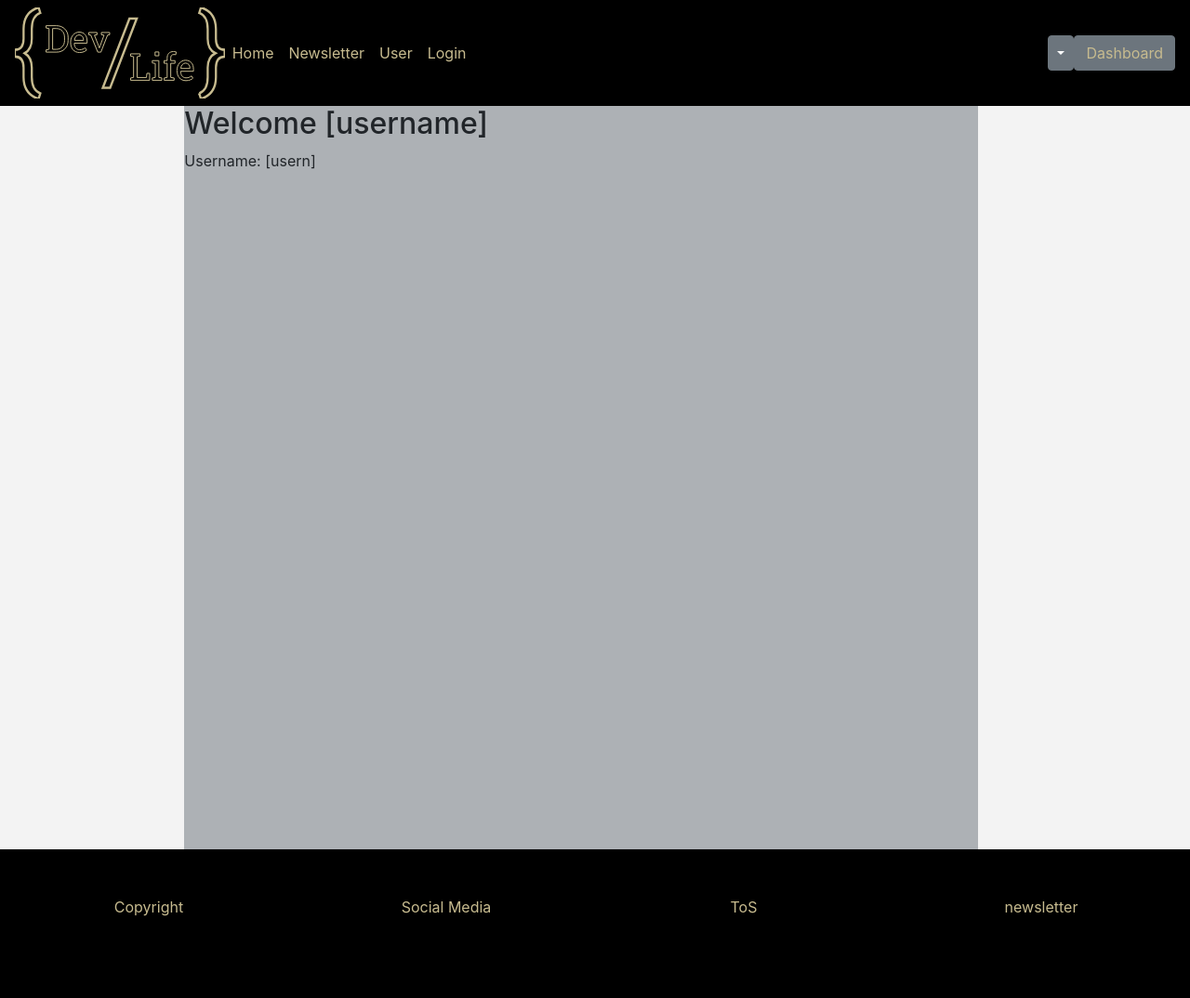
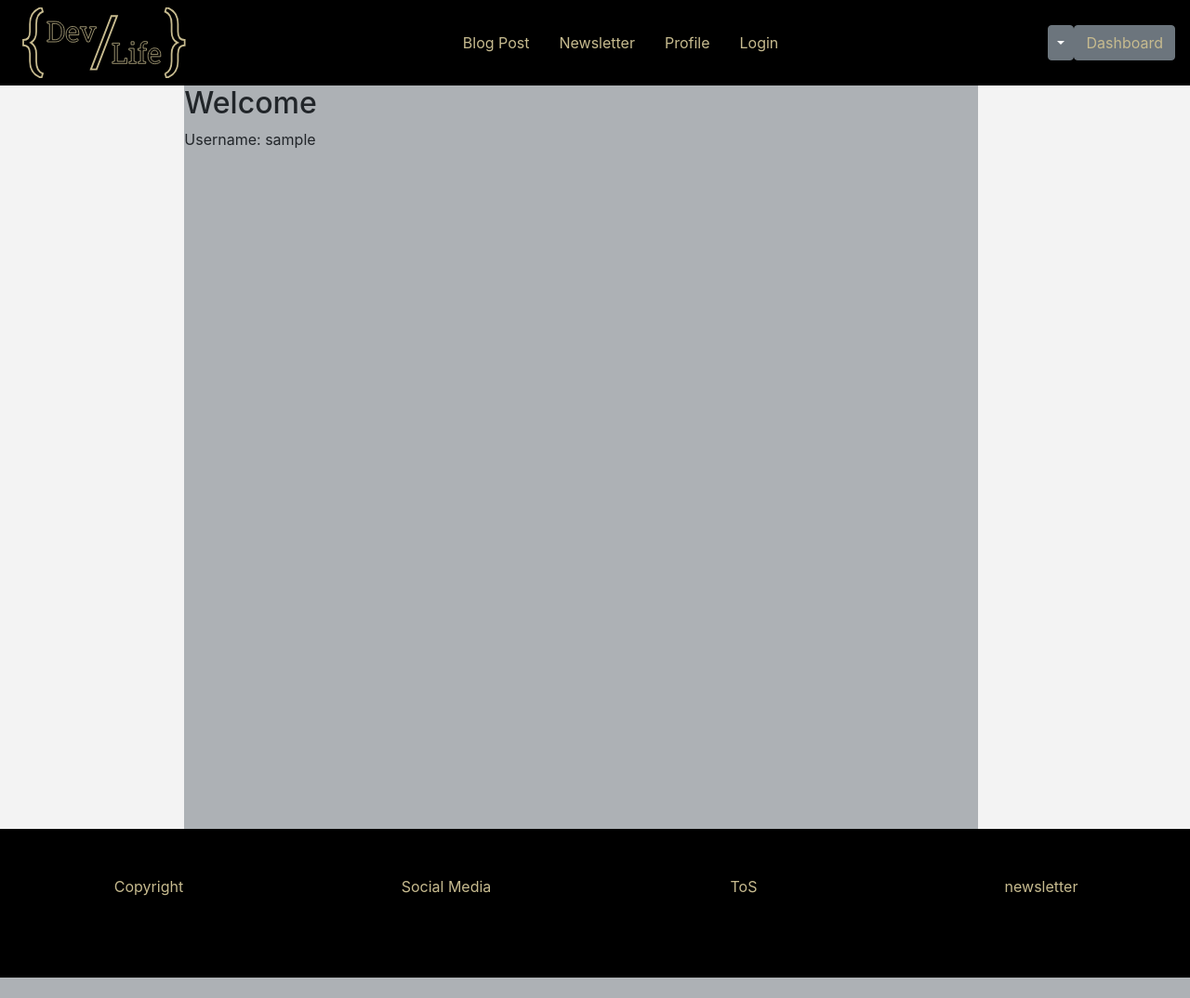
Before and after one commit to mtaopp/DevLife, a Laravel app: page /profile in a window 1280 px wide. Shown: the whole page at 93% size. After the commit the page ends 1052 px from the top, so only its background shows below. Run offline with Laravel 8, Linux system fonts and the light colour scheme; the visitor is signed in with stand-in values (Sample User, id 1); data that the repository does not hold is empty; some libraries are stand-ins or nearby versions.

Commit message:
Auto stash before merge of "front-end" and "origin/front-end"

```diff
--- a/resources/views/master.blade.php
+++ b/resources/views/master.blade.php
@@ -14,7 +14,7 @@
 
     <body class="w-100">
     <nav class="navbar navbar-expand-sm" id="navbar">
-    <svg width="59.705mm" height="26.046mm" version="1.1" viewBox="0 0 59.705 26.046" xmlns="http://www.w3.org/2000/svg" xmlns:cc="http://creativecommons.org/ns#" xmlns:dc="http://purl.org/dc/elements/1.1/" xmlns:rdf="http://www.w3.org/1999/02/22-rdf-syntax-ns#">
+    <svg width="50.705mm" height="20.046mm" version="1.1" viewBox="0 0 59.705 26.046" xmlns="http://www.w3.org/2000/svg" xmlns:cc="http://creativecommons.org/ns#" xmlns:dc="http://purl.org/dc/elements/1.1/" xmlns:rdf="http://www.w3.org/1999/02/22-rdf-syntax-ns#">
                         <g transform="translate(-50.259 -104.98)" stroke-width=".26458">
                             <g transform="matrix(2.3015 0 0 2.5702 -43.012 -121.93)" aria-label="{">
                                 <path id="curlyOpen" d="m43.461 98.419 0.2067-0.60978c-0.75964-0.24805-1.049-0.88366-1.049-1.7932v-1.0594c0-0.70796-0.28939-1.2867-0.87333-1.602 0.58394-0.31006 0.87333-0.8785 0.87333-1.602v-1.0645c0-0.9095 0.28939-1.5555 1.049-1.7983l-0.2067-0.60461c-1.3436 0.37724-1.8603 1.2247-1.8603 2.4029v1.0645c0 0.78031-0.34623 1.2196-1.0749 1.2196v0.75964c0.72864 0 1.0749 0.45475 1.0749 1.2247v1.0594c0 1.1731 0.51676 2.0257 1.8603 2.4029z" stroke-width=".26458"/>
@@ -43,19 +43,19 @@
     <button class="navbar-toggler" type="button" data-toggle="collapse" data-target="#collapsibleNavbar">
     <span class="navbar-toggler-icon"></span>
     </button>
-    <div class="collapse navbar-collapse" id="collapsibleNavbar">
+    <div class="collapse navbar-collapse d-flex justify-content-center" id="collapsibleNavbar">
       <ul class="navbar-nav">
         <li class="nav-item">
-          <a class="nav-link" href="../mainBlog.html">Home</a>
+          <a class="nav-link pr-3" href="../mainBlog.html">Blog Post</a>
         </li>
         <li class="nav-item">
-          <a class="nav-link" href="../newsletter.html">Newsletter</a>
+          <a class="nav-link pr-3 pl-3" href="../newsletter.html">Newsletter</a>
         </li>
         <li class="nav-item">
-          <a class="nav-link" href="../user.html">User</a>
+          <a class="nav-link pr-3 pl-3" href="../user.html">Profile</a>
         </li>
         <li class="nav-item">
-          <a class="nav-link" href="../login.html">Login</a>
+          <a class="nav-link pl-3" href="../login.html">Login</a>
         </li>
       </ul>
     </div>
--- a/resources/views/profile.blade.php
+++ b/resources/views/profile.blade.php
@@ -12,14 +12,18 @@
   <div class="profilewindow">
 
   </div>
+<<<<<<< Updated upstream
 
+=======
+
+>>>>>>> Stashed changes
 @section('pageTitle', 'Profile')
 
 @section('main')
 
-<h2>Welcome [username]</h2>
+<h2>Welcome {{$firstname}} {{$lastname}} </h2>
 
-Username: [usern]
+Username: {{$username}}
 
 
 @endsection
```
